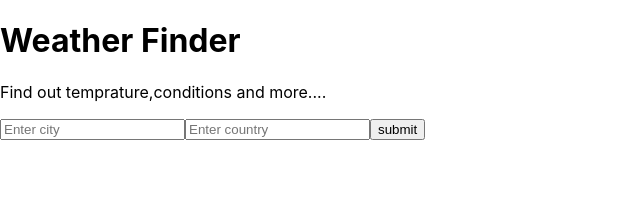
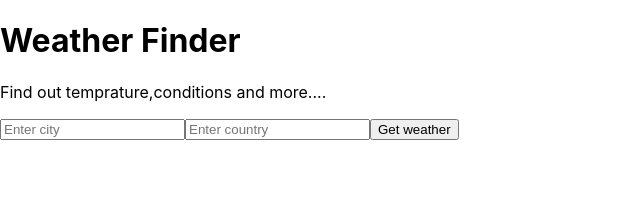
Before and after one commit to Akash007670/Weather-app, a React (Create React App) app in the folder weather-app/: page / in a window 1280 px wide. Shown: the top 209 px of the page, without its empty margins (0-640 px from the left). Built offline with nearby package versions, Linux system fonts and the light colour scheme.

Commit message:
Added button

```diff
--- a/weather-app/src/components/Form.js
+++ b/weather-app/src/components/Form.js
@@ -6,7 +6,7 @@
             <form onSubmit = {this.props.getWeather} >
                 <input type = "text" name = "city" placeholder = "Enter city" />
                 <input type = "text" name = "country" placeholder = "Enter country" />
-                <button type = "submit">submit</button>
+                <button type = "submit">Get weather</button>
             </form>
         )
     }
```
